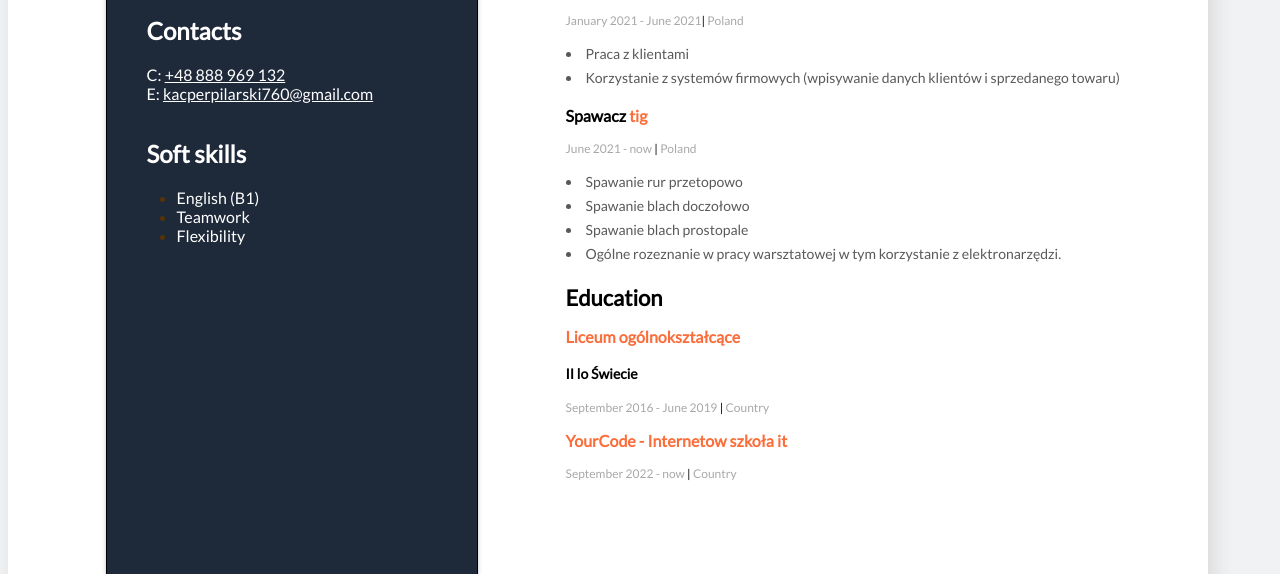
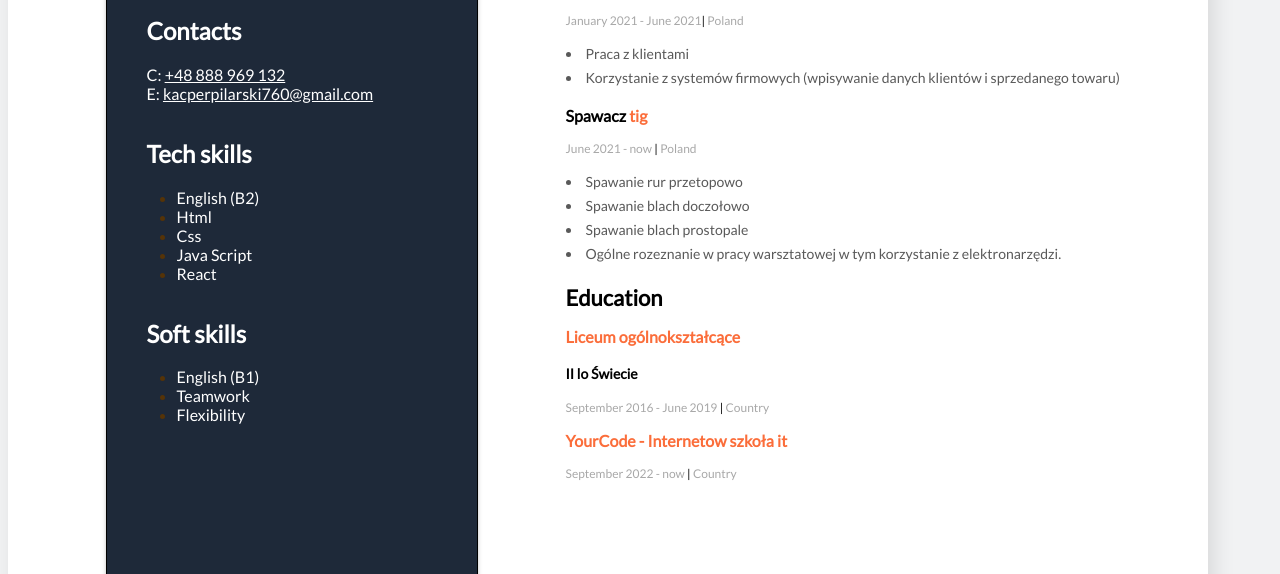
Before and after one commit to KacperPilarski2000/homepage, a plain HTML site: page Homepage.html in a window 1280 px wide. Shown: the part 526-1100 px from the top of the page. Drawn offline with Linux system fonts and the light colour scheme.

Commit message:
add new skill

```diff
--- a/Homepage.html
+++ b/Homepage.html
@@ -92,7 +92,7 @@
           <h2>Contacts</h2>
           <p>
             C:
-            <a class="paragraph__link" href="tel:+7 777 777 77 77">
+            <a class="paragraph__link" href="tel:+48 888 969 132">
               +48 888 969 132</a
             >
             <br />
@@ -103,6 +103,26 @@
           </p>
         </div>
         <div class="aside_division">
+          </ul>
+        </div>
+        <div class="aside_division">
+          <h2>Tech skills</h2>
+          <ul class="unodrederList">
+            <li class="unodrederList_listItem">
+              <span class="unodrederList__span">English (B2)</span>
+            </li>
+            <li class="unodrederList_listItem">
+              <span class="unodrederList__span">Html</span>
+            </li>
+            <li class="unodrederList_listItem">
+              <span class="unodrederList__span">Css</span>
+            </li>
+            <li class="unodrederList_listItem">
+              <span class="unodrederList__span">Java Script</span>
+            </li>
+            <li class="unodrederList_listItem">
+              <span class="unodrederList__span">React</span>
+            </li>
           </ul>
         </div>
         <div class="aside_division">
```
